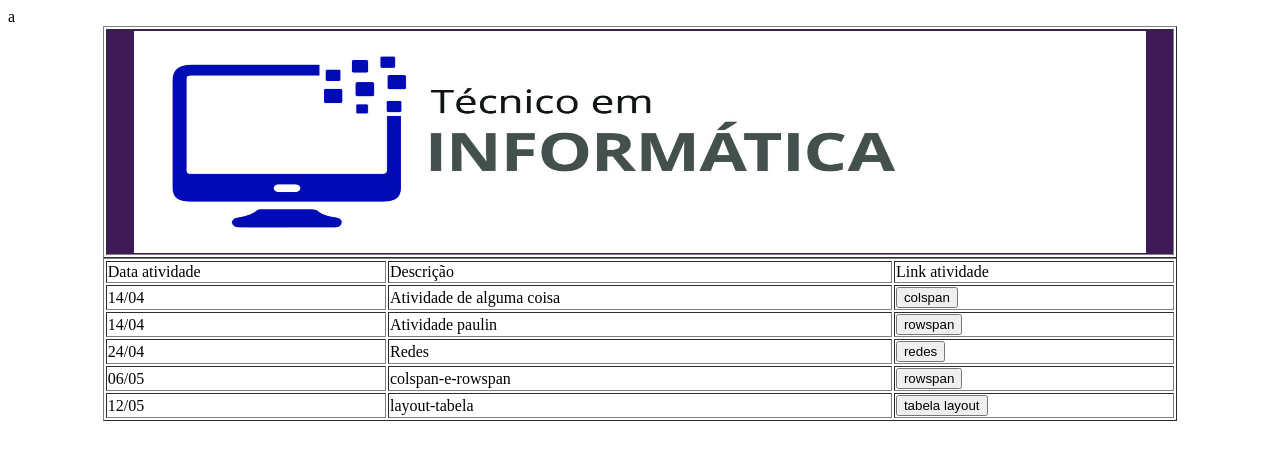
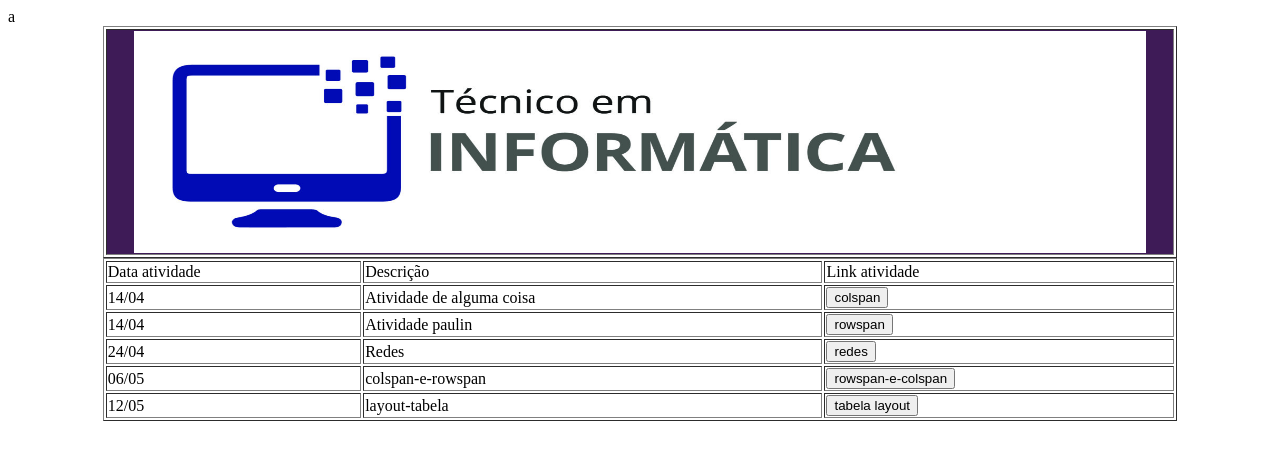
Before and after one commit to jottahh/atividade, a plain HTML site: page index.html in a window 1280 px wide. Drawn offline with Linux system fonts and the light colour scheme.

Commit message:
Update index.html

```diff
--- a/index.html
+++ b/index.html
@@ -74,7 +74,7 @@ a<!DOCTYPE html>
             colspan-e-rowspan
         </td>
         <td>
-            <a href="utilização rowspan colspan rowspan-e-colspan.html"> <button>rowspan</button> </a>
+            <a href="utilização rowspan colspan/rowspan-e-colspan.html"> <button>rowspan-e-colspan</button> </a>
         </td>
 	    </tr>
 		<tr>
```
